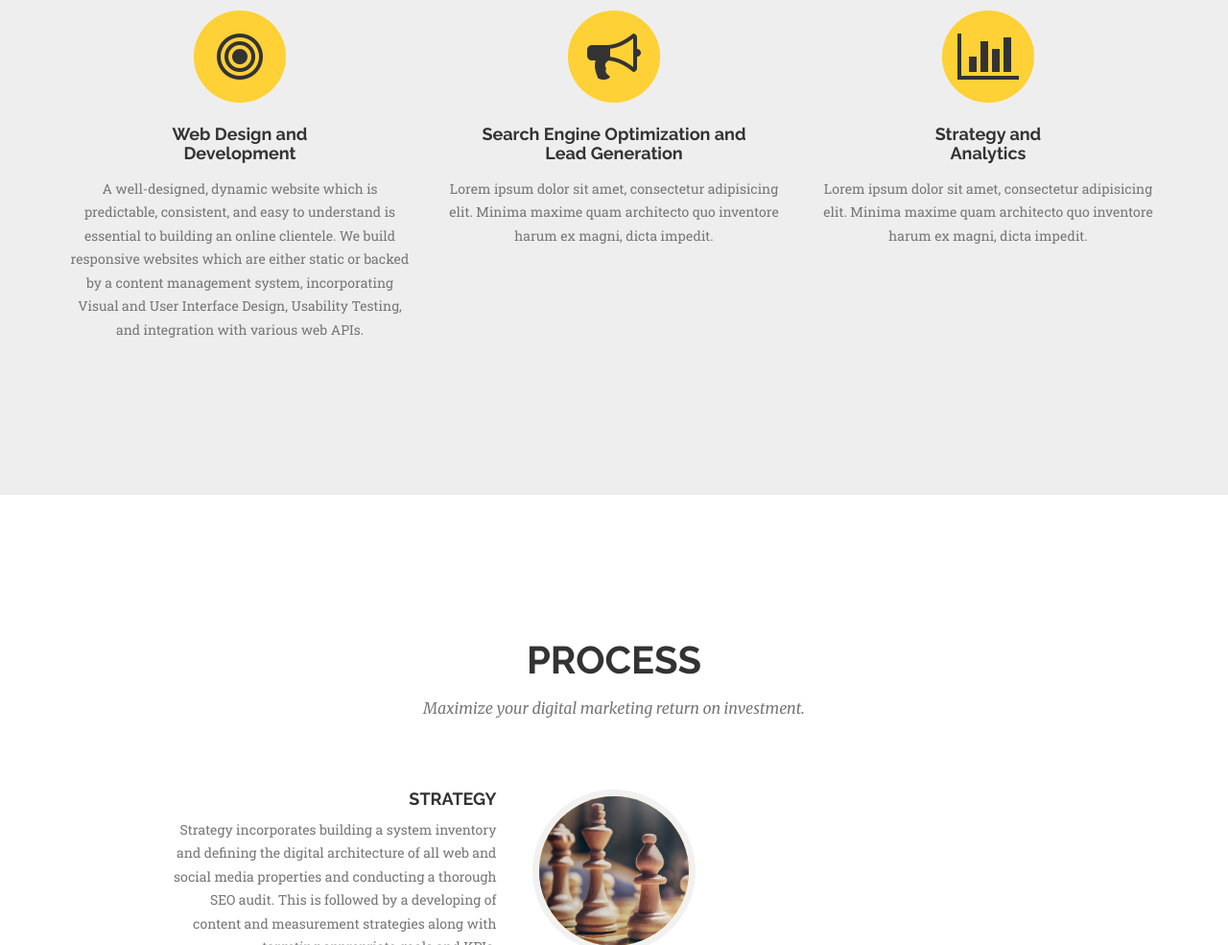
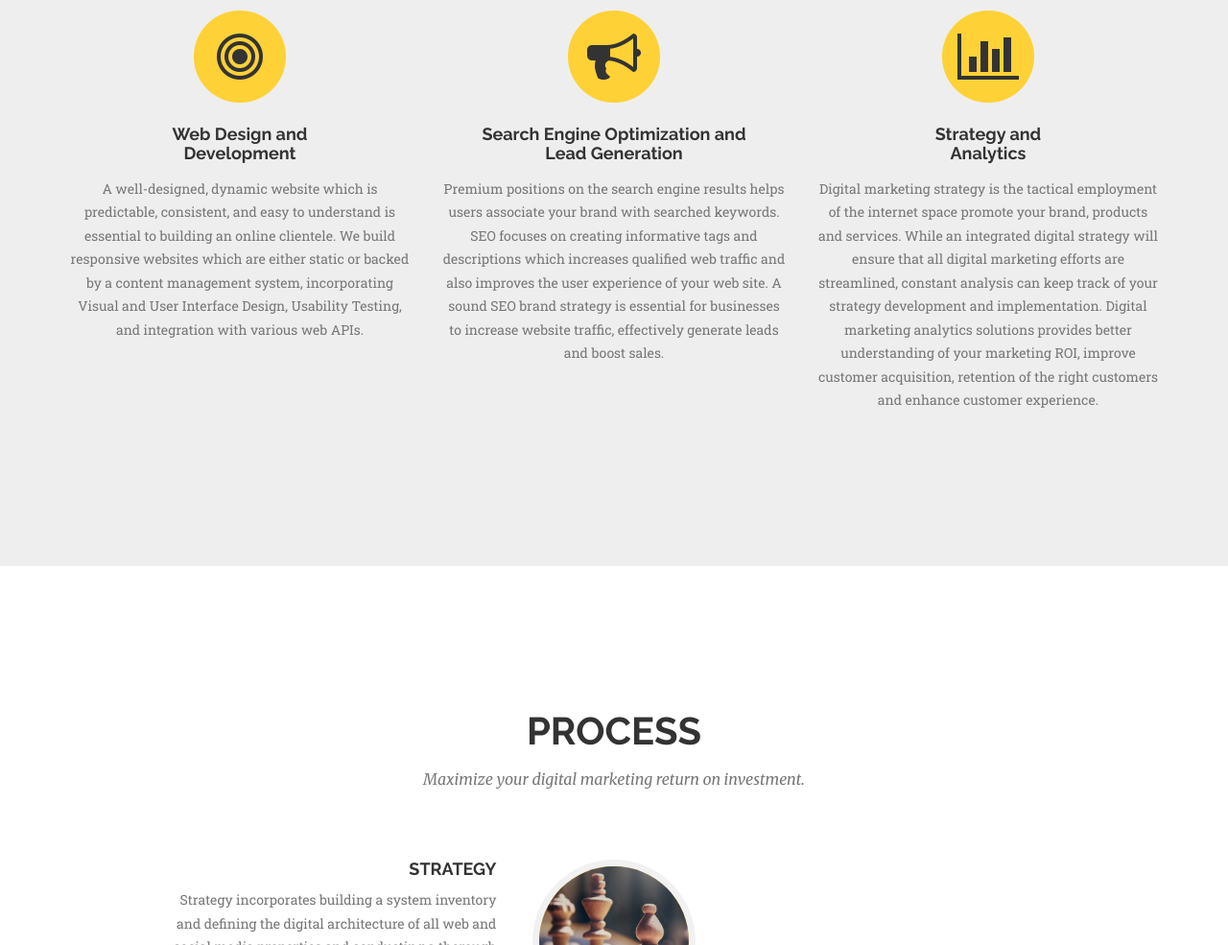
Before and after one commit to arnab-arcvisions/ventus-web, a website: page index.html in a window 1280 px wide. Shown: the part 1061-2046 px from the top of the page at 96% size. Drawn offline with nearby package versions, Linux system fonts and the light colour scheme; a web font is replaced by a local one.

Commit message:
Added text to two sections in Services (Arnab & Samrat)

```diff
--- a/index.html
+++ b/index.html
@@ -108,7 +108,7 @@
                         <i class="fa fa-bullhorn fa-stack-1x"></i>
                     </span>
                     <h4 class="service-heading">Search Engine Optimization and<br>Lead Generation</h4>
-                    <p class="text-muted">Lorem ipsum dolor sit amet, consectetur adipisicing elit. Minima maxime quam architecto quo inventore harum ex magni, dicta impedit.</p>
+                    <p class="text-muted">Premium positions on the search engine results helps users associate your brand with searched keywords. SEO focuses on creating informative tags and descriptions which increases qualified web traffic and also improves the user experience of your web site. A sound SEO brand strategy is essential for businesses to increase website traffic, effectively generate leads and boost sales.</p>
                 </div>
                 <div class="col-md-4">
                     <span class="fa-stack fa-4x">
@@ -116,13 +116,13 @@
                         <i class="fa fa-bar-chart fa-stack-1x"></i>
                     </span>
                     <h4 class="service-heading">Strategy and<br>Analytics</h4>
-                    <p class="text-muted">Lorem ipsum dolor sit amet, consectetur adipisicing elit. Minima maxime quam architecto quo inventore harum ex magni, dicta impedit.</p>
+                    <p class="text-muted">Digital marketing strategy is the tactical employment of the internet space promote your brand, products and services. While an integrated digital strategy will ensure that all digital marketing efforts are streamlined, constant analysis can keep track of your strategy development and implementation. Digital marketing analytics solutions provides better understanding of your marketing ROI, improve customer acquisition, retention of the right customers and enhance customer experience.</p>
                 </div>
             </div>
         </div>
     </section>
 
-   <!-- About Section -->
+    <!-- About Section -->
     <section id="process">
         <div class="container">
             <div class="row">
@@ -179,7 +179,8 @@
                             </div>
                             <div class="timeline-panel">
                                 <div class="timeline-heading">
-                                    <h4>Analytics</h4>                                </div>
+                                    <h4>Analytics</h4>
+                                </div>
                                 <div class="timeline-body">
                                     <p class="text-muted">Analytics involves gaining valuable insights from the data to get clear and specific information that leads to better decision making, greater efficiency, and a competitive advantage. Analytics involves data management to harness complex and overwhelming amounts of data, business intelligence to develop new ways to extract knowledge and value from data, forecast and optimize business performance, and data visualization to tell the story behind the data.</p>
                                 </div>
@@ -377,4 +378,5 @@
     <script src="js/agency.min.js"></script>
 
 </body>
+
 </html>
```
